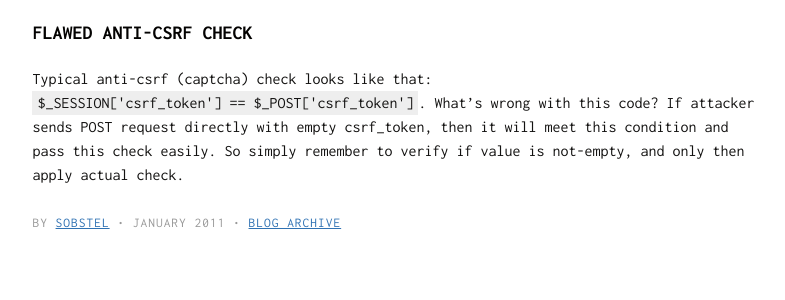
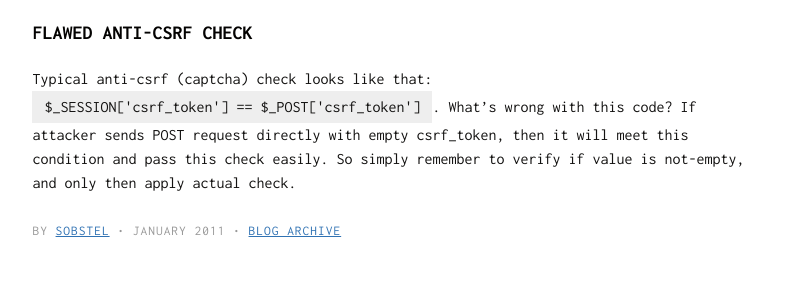
Before and after one commit to sobstel/sobstel.github.com, a Jekyll site: the page built from _posts/2011-01-29-flawed-anti-csrf-check.html, in a window 1280 px wide. Shown: the top 300 px of the page, without its empty margins (242-1027 px from the left). Built offline with Jekyll 4.4.1, drawn with Linux system fonts in a browser that asks for light colours.

Commit message:
bigger padding on <code>

```diff
--- a/_sass/_default.scss
+++ b/_sass/_default.scss
@@ -93,7 +93,7 @@ h1 {
 }
 code {
   display: inline-block;
-  padding: 0 5px;
+  padding: 0.25rem 0.75rem;
   background: #eee;
 }
 
```
